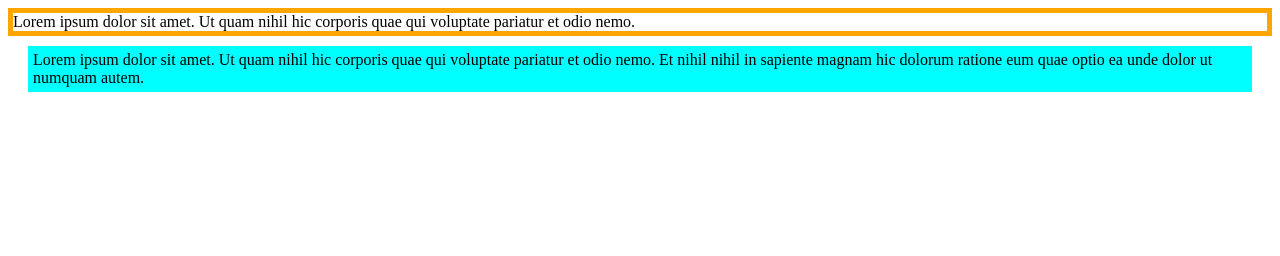
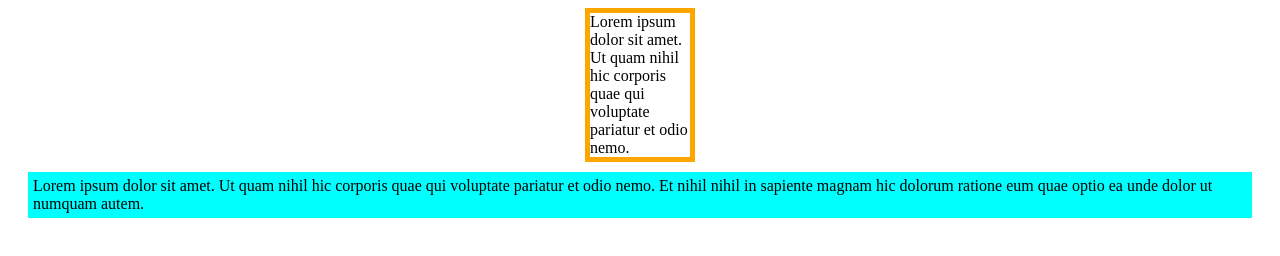
Before and after one commit to knightmoves-schools/015-background-border-margin-padding-caylebwest, a website: page index.html in a window 1280 px wide. Drawn offline with Linux system fonts and the light colour scheme.

Commit message:
Update index.html

```diff
--- a/index.html
+++ b/index.html
@@ -4,10 +4,12 @@
     <title>Div Formatting</title>
     <style>
         .narrow-text-area {
+            width: 100px;
             margin: auto;
             border-color: orange;
             border-width: 5px;
             border-style: solid;
+            paddin: 10px;
         }
         .text-box {
             background-color: cyan;
```
